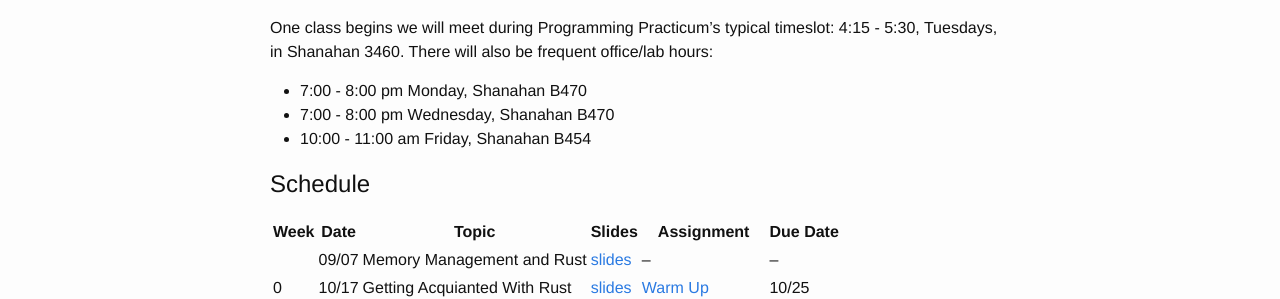
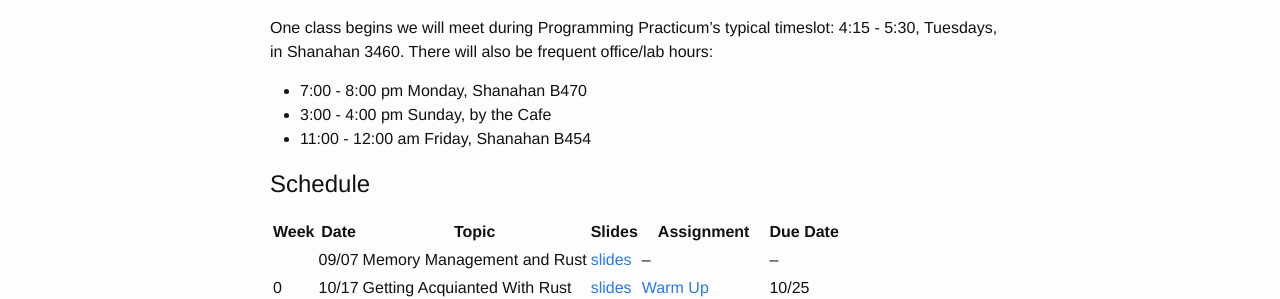
Before and after one commit to hmc-memsafe-2016f/hmc-memsafe-2016f.github.io, a Jekyll site: the page built from schedule.md, in a window 1280 px wide. Shown: the part 286-585 px from the top of the page. Built offline with Jekyll 4.4.1, drawn with Linux system fonts in a browser that asks for light colours.

Commit message:
new lab hours

```diff
--- a/schedule.md
+++ b/schedule.md
@@ -16,8 +16,8 @@ One class begins we will meet during Programming Practicum's typical timeslot:
 hours:
 
    * 7:00 - 8:00 pm Monday, Shanahan B470
-   * 7:00 - 8:00 pm Wednesday, Shanahan B470
-   * 10:00 - 11:00 am Friday, Shanahan B454
+   * 3:00 - 4:00 pm Sunday, by the Cafe
+   * 11:00 - 12:00 am Friday, Shanahan B454
 
 # Schedule
 
```
